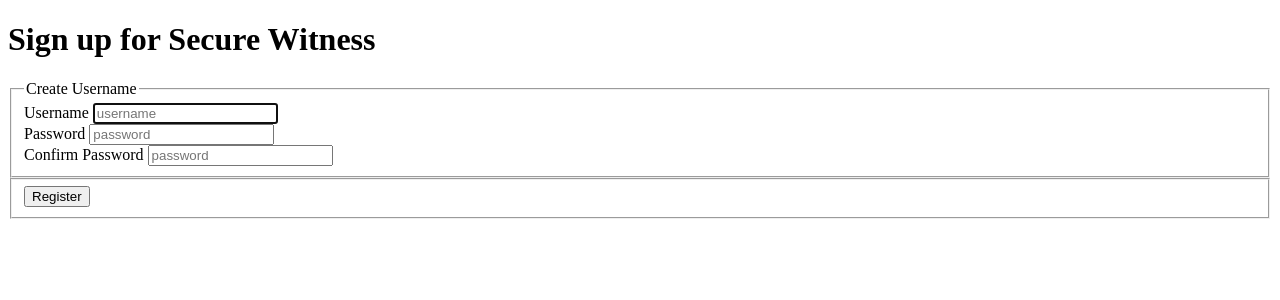
After one commit to TimothyYao/cs3240-f14-team13, a Django app: page /register/ in a window 1280 px wide. The commit adds this page. Shown: the top 300 px of the page. Run offline with Django 3.2, Linux system fonts and the light colour scheme.

Commit message:
iteration 1.0

```diff
--- a/SecureWitness_1_0/SecureWitness_1_0/urls.py
+++ b/SecureWitness_1_0/SecureWitness_1_0/urls.py
@@ -4,7 +4,9 @@ admin.autodiscover()
 
 urlpatterns = patterns('',
     url(r'^admin/', include(admin.site.urls)),
-    url(r'login/$', 'django.contrib.auth.views.login', {'template_name': 'auth/login.html'}),
+    url(r'^login/$', 'django.contrib.auth.views.login', {'template_name': 'auth/login.html'}),
     url(r'^logout/$', 'django.contrib.auth.views.logout', {'next_page': '/'}),
+    url(r'^search/$', 'bulletins.views.search'),
+    url(r'^register/$', 'bulletins.views.register'),
     url(r'', include('bulletins.urls')),
 )
--- a/SecureWitness_1_0/bulletins/views.py
+++ b/SecureWitness_1_0/bulletins/views.py
@@ -1,8 +1,10 @@
 from django.shortcuts import render
-from django.template import loader, Context
+from django.shortcuts import render_to_response
+from django.template import loader, Context, RequestContext
 from django.http import HttpResponse
 from django.http import HttpResponseRedirect
 from django.contrib.auth.decorators import login_required
+from django.contrib.auth.models import User
 from bulletins.models import Bulletin
 from bulletins.forms import BulletinForm
 
@@ -17,6 +19,28 @@ def index(request):
         'user': request.user
     })
 
+def search(request):
+    #unimplemented
+    return HttpResponseRedirect('/')
+
+def register(request):
+    if request.method == 'POST':
+        print "there was a POST request. . ."
+        print request.POST ['username']
+        print request.POST ['password']
+        name = request.POST ['username']
+        pw = request.POST ['password']
+        user = User.objects.create_user(username=name, password=pw) # no email.
+        user.save()
+        return HttpResponseRedirect('/') #TODO maybe display a temp "success" page and redirect 5 sec
+    else:
+     user = request.user
+    t = loader.get_template('register.html')
+    rc = RequestContext(request, {  #does context take in like a dictionary of random objects? ..
+        'thing1': 'silly string', 'user': user,
+    })
+    return HttpResponse(t.render(rc)) #do I also need to pass the csrf to the html for token?  Is a token being passed automatically?
+
 @login_required()
 def submit(request):
     if request.method == 'POST':
--- a/SecureWitness_1_0/templates/base.html
+++ b/SecureWitness_1_0/templates/base.html
@@ -7,9 +7,9 @@
         <div id="header">
             <div id="site-logo">Secure Witness</div>
             {% if user.is_authenticated %}
-                <div id="user-info">logged in as {{ user.username }} | <a href = "/submit/">submit</a> | <a href="/logout/">logout</a></div>
+                <div id="user-info">logged in as {{ user.username }} | <a href = "/submit/">submit</a> | <a href = "/search/">search</a> | <a href="/logout/">logout</a></div>
             {% else %}
-                <div id="user-info"><a href="/login/">login</a></div>
+                <div id="user-info"><a href="/login/">login</a> | <a href="/register/">register</a></div>
             {% endif %}
             <div id="site-title"><h1>Bulletins</h1></div>
         </div>
--- /dev/null
+++ b/SecureWitness_1_0/templates/register.html
@@ -0,0 +1,38 @@
+<!DOCTYPE html>
+<html>
+<head>
+    <title>Secure Witness</title>
+</head>
+<body>
+{% if user.is_authenticated %}
+<div id = user-info"> {{ user.username }} | <a href = "/logout/">logout</a>  </div>
+{% endif %}
+<form id="register" METHOD="post">
+{% csrf_token %}
+<h1>Sign up for Secure Witness </h1>
+  <fieldset>
+    <legend>Create Username</legend>
+    <div>
+        <label>Username
+        <input id="username" name="username" type="text" placeholder="username" required autofocus>
+		</label>
+    </div>
+    <div>
+        <label>Password
+        <input id="password" name="password" type="password" placeholder="password" required autofocus>
+		</label>
+    </div>
+         <div>
+        <label>Confirm Password
+        <input id="password2" name="password2" type="password" placeholder="password" required autofocus>
+		</label>
+    </div>
+  </fieldset>
+  <fieldset>
+  	<div>
+	    <button type=submit>Register</button>
+    </div>
+  </fieldset>
+</form>
+</body>
+</html>
```
Also changed, not shown: SecureWitness_1_0/bulletins/models.py (+4 -6 lines), SecureWitness_1_0/db.sqlite3, 4 other files.
